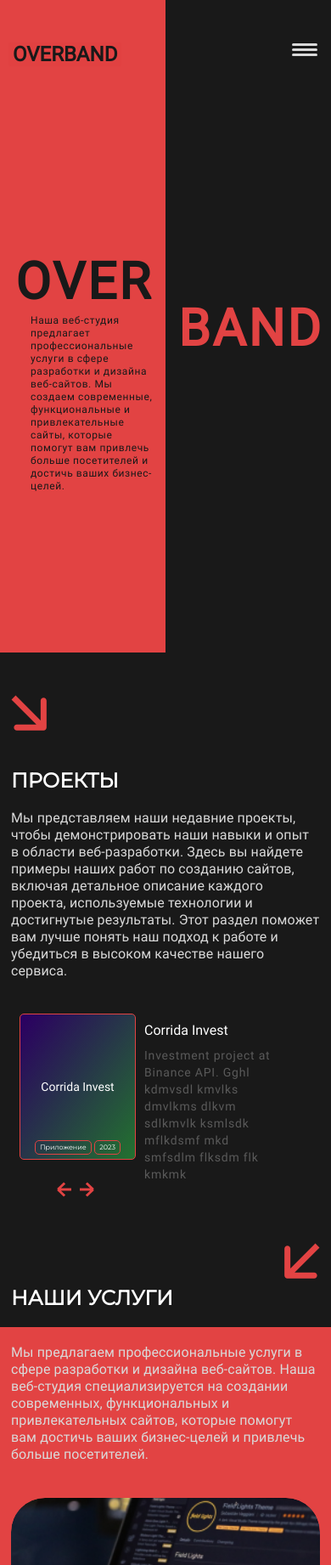
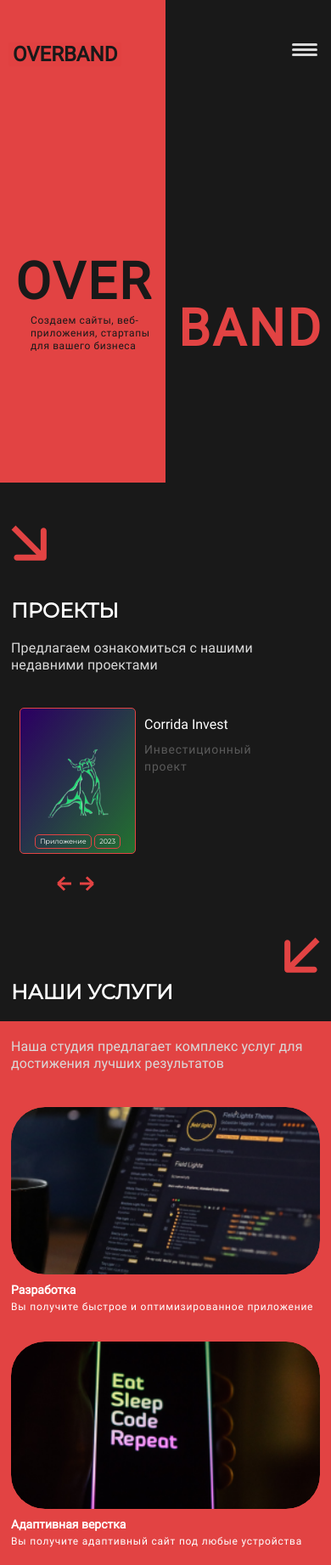
Before and after one commit to DoubleSenya/overband-home, a PHP site: page / in a window 390 px wide. Shown: the top 1842 px of the page at 85% size. Run offline with PHP 8.4, Linux system fonts and the light colour scheme.

Commit message:
fix site

```diff
--- a/index.php
+++ b/index.php
@@ -67,10 +67,10 @@
             <div class="left">
                 <div class="logo over">OVER</div>
                 <div class="description">
-                    Наша веб-студия предлагает профессиональные услуги в сфере разработки и дизайна веб-сайтов. Мы создаем современные, функциональные и привлекательные сайты, которые помогут вам привлечь больше посетителей и достичь ваших бизнес-целей.
+                    Создаем сайты, веб-приложения, стартапы для вашего бизнеса
                 </div>
 
-                <div class="line"></div>
+                <!-- <div class="line"></div> -->
             </div>
             <div class="right">
                 <div class="logo band">BAND</div>
@@ -90,13 +90,13 @@
 
             <div class="block-description">
                 <div class="block-description__text">
-                    Мы представляем наши недавние проекты, чтобы демонстрировать наши навыки и опыт в области веб-разработки. Здесь вы найдете примеры наших работ по созданию сайтов, включая детальное описание каждого проекта, используемые технологии и достигнутые результаты. Этот раздел поможет вам лучше понять наш подход к работе и убедиться в высоком качестве нашего сервиса.
+                    Предлагаем ознакомиться с нашими недавними проектами
                 </div>
-                <div class="arrow-projects">
+                <!-- <div class="arrow-projects">
                     <svg xmlns="http://www.w3.org/2000/svg" width="59" height="59" viewBox="0 0 59 59" fill="none">
                         <path d="M0.507023 53.5003C0.506657 56.2623 2.74447 58.5016 5.50533 58.502L50.4961 58.508C53.257 58.5084 55.4954 56.2697 55.4958 53.5077C55.4961 50.7457 53.2583 48.5064 50.4975 48.506L10.5057 48.5006L10.511 8.49241C10.5114 5.73042 8.27359 3.49108 5.51273 3.49071C2.75187 3.49034 0.513453 5.72907 0.513082 8.49106L0.507023 53.5003ZM51.4657 0.463266L1.97167 49.9642L9.04034 57.0377L58.5343 7.53673L51.4657 0.463266Z" fill="#E24343"/>
                     </svg>
-                </div>
+                </div> -->
             </div>
 
             <div class="block-content">
@@ -104,7 +104,7 @@
                     <div class="projects-wrapper">
                         <div class="project">
                             <div class="project-background corrida">
-                                Corrida Invest
+                                <img src="/images/projects/corrida.png" alt="" class="project-logo" width="60%" height="55%">
                                 <div class="project-categories">
                                     <div class="category">Приложение</div>
                                     <div class="category">2023</div>
@@ -112,12 +112,12 @@
                             </div>
                             <div class="project-info">
                                 <div class="project-title">Corrida Invest</div>
-                                <div class="project-description">Investment project at Binance API. Gghl kdmvsdl kmvlks dmvlkms dlkvm sdlkmvlk ksmlsdk mflkdsmf mkd smfsdlm flksdm flk kmkmk</div>
+                                <div class="project-description">Инвестиционный проект</div>
                             </div>
                         </div>
                         <div class="project">
                             <div class="project-background wishapp">
-                                Wish App
+                                <img src="/images/projects/wishapp2.png" alt="" class="project-logo" width="80%" height="10%">
                                 <div class="project-categories">
                                     <div class="category">Приложение</div>
                                     <div class="category">2023</div>
@@ -125,12 +125,12 @@
                             </div>
                             <div class="project-info">
                                 <div class="project-title">Wish App</div>
-                                <div class="project-description">Event search app</div>
+                                <div class="project-description">Мобильное приложение для поиска мероприятий и организации встреч</div>
                             </div>
                         </div>
-                        <div class="project">
+                        <!-- <div class="project">
                             <div class="project-background zaselite">
-                                Zaselite
+                                <img src="/images/projects/zaselite.png" alt="" class="project-logo" width="80%" height="10%">
                                 <div class="project-categories">
                                     <div class="category">Приложение</div>
                                     <div class="category">2023</div>
@@ -138,7 +138,7 @@
                             </div>
                             <div class="project-info">
                                 <div class="project-title">Zaselite</div>
-                                <div class="project-description">Arenda jilya</div>
+                                <div class="project-description">Агрегатор объявлений аренды недвижимости</div>
                             </div>
                         </div>
                         <div class="project">
@@ -151,20 +151,20 @@
                             </div>
                             <div class="project-info">
                                 <div class="project-title">Avmnogo</div>
-                                <div class="project-description">Car diler</div>
+                                <div class="project-description">CRM-система для автодилеров</div>
                             </div>
-                        </div>
+                        </div> -->
                         <div class="project">
                             <div class="project-background lomaday">
-                                Lomaday
+                                <img src="/images/projects/lomaday.png" alt="" class="project-logo" width="85%" height="30%">
                                 <div class="project-categories">
-                                    <div class="category">Приложение</div>
-                                    <div class="category">2023</div>
+                                    <div class="category lamoday-category">Приложение</div>
+                                    <div class="category lamoday-category">2023</div>
                                 </div>
                             </div>
                             <div class="project-info">
                                 <div class="project-title">Lomaday</div>
-                                <div class="project-description">Repair service</div>
+                                <div class="project-description">Сайт сервисного центра по ремонту техники</div>
                             </div>
                         </div>
                     </div>
@@ -201,7 +201,7 @@
                     </svg>
                 </div>
                 <div class="block-description__text">
-                    Мы предлагаем профессиональные услуги в сфере разработки и дизайна веб-сайтов. Наша веб-студия специализируется на создании современных, функциональных и привлекательных сайтов, которые помогут вам достичь ваших бизнес-целей и привлечь больше посетителей.
+                    Наша студия предлагает комплекс услуг для достижения лучших результатов
                 </div>
                 <!-- <div class="arrow"></div> -->
             </div>
@@ -305,11 +305,11 @@
                 <span class="logo-footer_over">OVER</span><span class="logo-footer_band">BAND</span>
             </div>
 
-            <div class="footer-section">
+            <!-- <div class="footer-section">
                 <div class="footer-section_heading">Адрес</div>
                 <div class="footer-section_text">г. Новосибирск</div>
-                <!-- <div class="footer-section_text">overband@gmail.com</div> -->
-            </div>
+                <div class="footer-section_text">overband@gmail.com</div>
+            </div> -->
             <!-- <div class="footer-section">
                 <div class="footer-section_heading">О нас</div>
                 <div class="footer-section_text">Контакты</div>
--- a/style.css
+++ b/style.css
@@ -215,7 +215,7 @@ a {
 }
 
 .block-home {
-    height: 868px;
+    height: 568px;
 }
 
 .left {
@@ -631,7 +631,7 @@ a {
     padding-left: 160px;
     padding-right: 160px;
     /* padding-top: 60px; */
-    height: 330px;
+    height: 250px;
     position: relative;
 }
 
@@ -791,7 +791,12 @@ a {
 }
 
 .lomaday {
-    background: linear-gradient(0deg, rgba(0, 0, 0, 0.20) 0%, rgba(0, 0, 0, 0.20) 100%), linear-gradient(159deg, #FFF1DC 0.71%, #4A4A4A 227.66%);
+    /* background: linear-gradient(0deg, rgba(0, 0, 0, 0.20) 0%, rgba(0, 0, 0, 0.20) 100%), linear-gradient(159deg, #FFF1DC 0.71%, #4A4A4A 227.66%); */
+    background-color: #f3f3f3;
+}
+
+.lamoday-category {
+    color: #040404 !important;
 }
 
 .project-background {
@@ -1096,7 +1101,7 @@ a {
     }
 
     .block-home {
-        height: 868px;
+        height: 568px;
     }
 
     .left {
@@ -1460,7 +1465,7 @@ a {
         padding-left: 90px;
         padding-right: 90px;
         /* padding-top: 60px; */
-        height: 330px;
+        height: 200px;
         position: relative;
     }
 
@@ -1749,7 +1754,7 @@ a {
     }
 
     .block-home {
-        height: 768px;
+        height: 568px;
         /* padding-left: 13px;
         padding-right: 13px; */
     }
@@ -2052,7 +2057,7 @@ a {
         padding-left: 50px;
         padding-right: 50px;
         /* padding-top: 60px; */
-        height: 377px;
+        height: 180px;
         overflow: hidden;
     }
 
@@ -2303,7 +2308,7 @@ a {
     }
 
     .block-home {
-        height: 768px;
+        height: 568px;
         /* padding-left: 13px;
         padding-right: 13px; */
     }
@@ -2617,7 +2622,7 @@ a {
         padding-left: 13px;
         padding-right: 13px;
         /* padding-top: 60px; */
-        height: 377px;
+        height: 180px;
         overflow: hidden;
     }
 
@@ -2915,7 +2920,7 @@ a {
     }
 
     .block-home {
-        height: 768px;
+        height: 568px;
         /* padding-left: 13px;
         padding-right: 13px; */
     }
@@ -3227,7 +3232,7 @@ a {
         padding-left: 13px;
         padding-right: 13px;
         /* padding-top: 60px; */
-        height: 377px;
+        height: 150px;
         overflow: hidden;
     }
 
@@ -3449,11 +3454,11 @@ a {
     }
 
     .footer-info {
-        height: 100px;
+        height: 50px;
     }
 
     .footer {
-        height: 477px;
+        height: 150px;
     }
 
     .solution-form {
```
Also changed, not shown: images/projects/corrida.png (added), images/projects/lomaday.png (added), images/projects/wishapp.png (added), images/projects/wishapp2.png (added), images/projects/zaselite.png (added).
